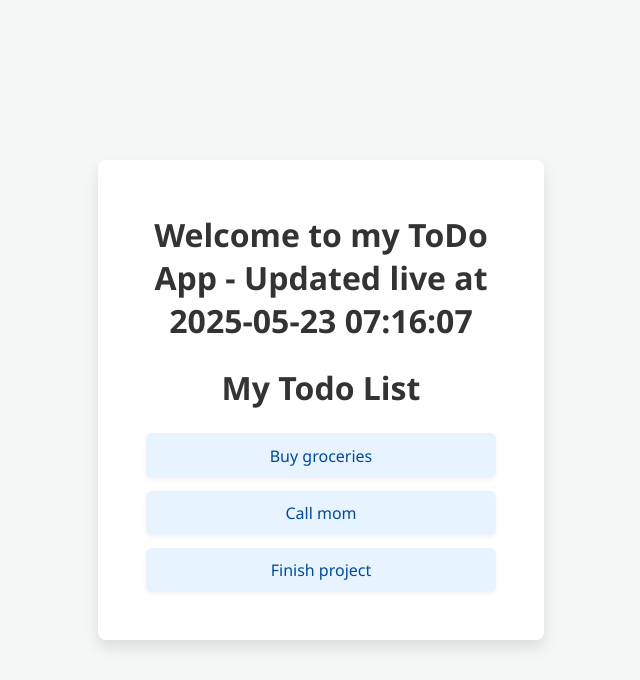
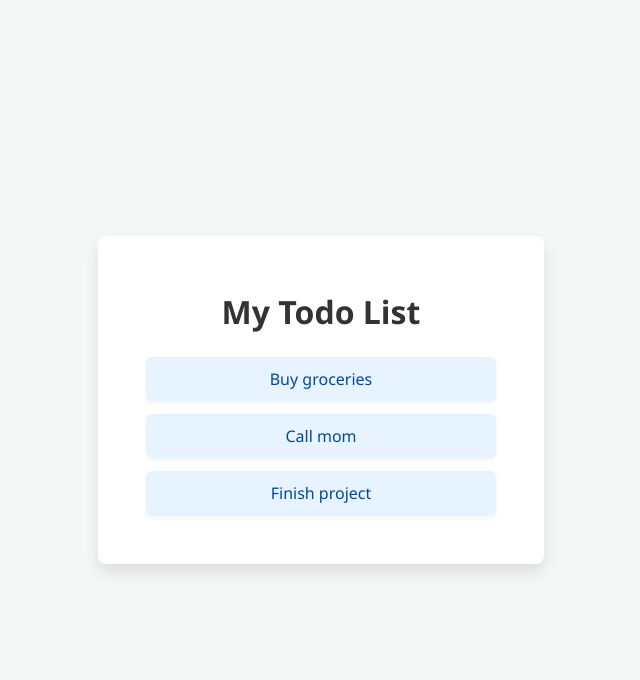
Before and after one commit to Nikhilaxx/todo-app, a Flask app: page / in a window 1280 px wide. Shown: the top 680 px of the page, without its empty margins (319-959 px from the left). Run offline with Flask 3, Linux system fonts and the light colour scheme.

```diff
--- a/templates/index.html
+++ b/templates/index.html
@@ -51,7 +51,6 @@
 </head>
 <body>
     <div class="container">
-        <h1>Welcome to my ToDo App - Updated live at {{ timestamp }}</h1>
 
         <h1>My Todo List</h1>
         <ul>
```
